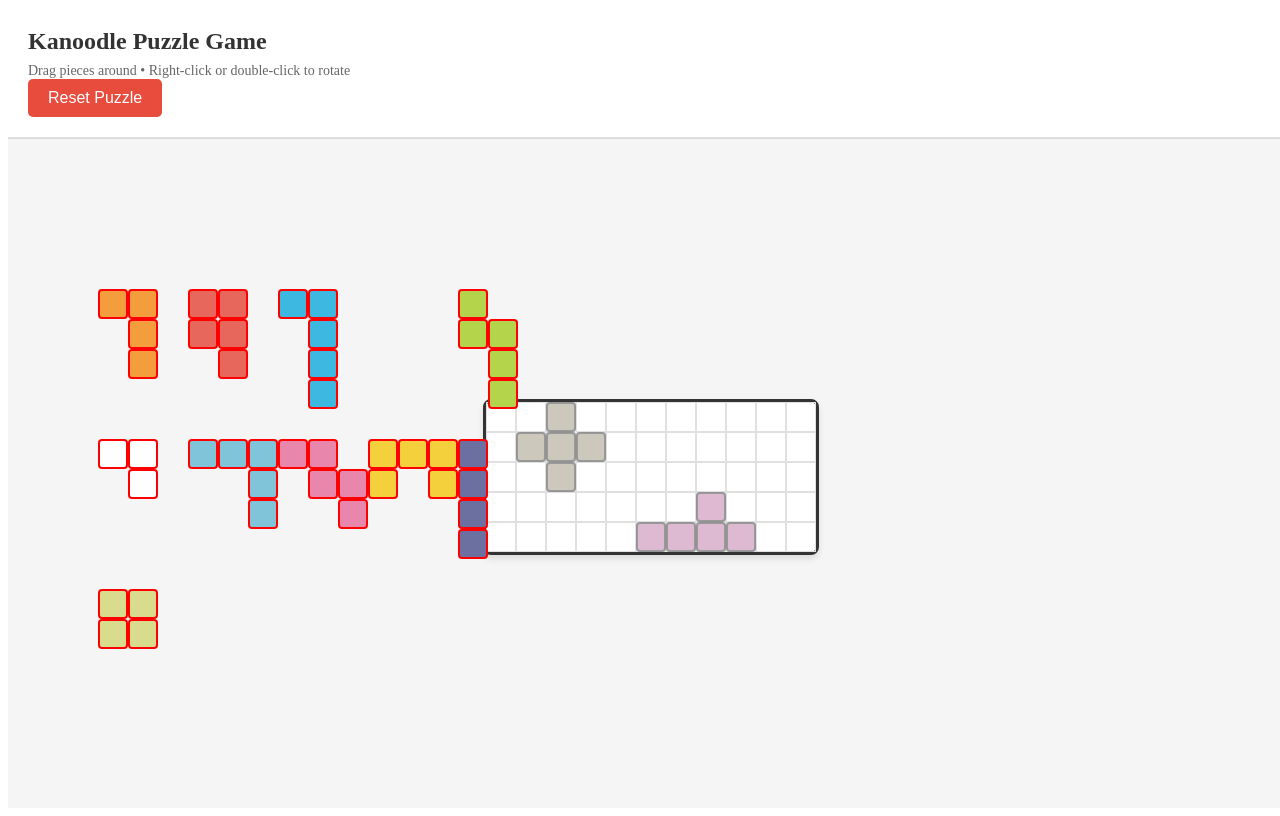
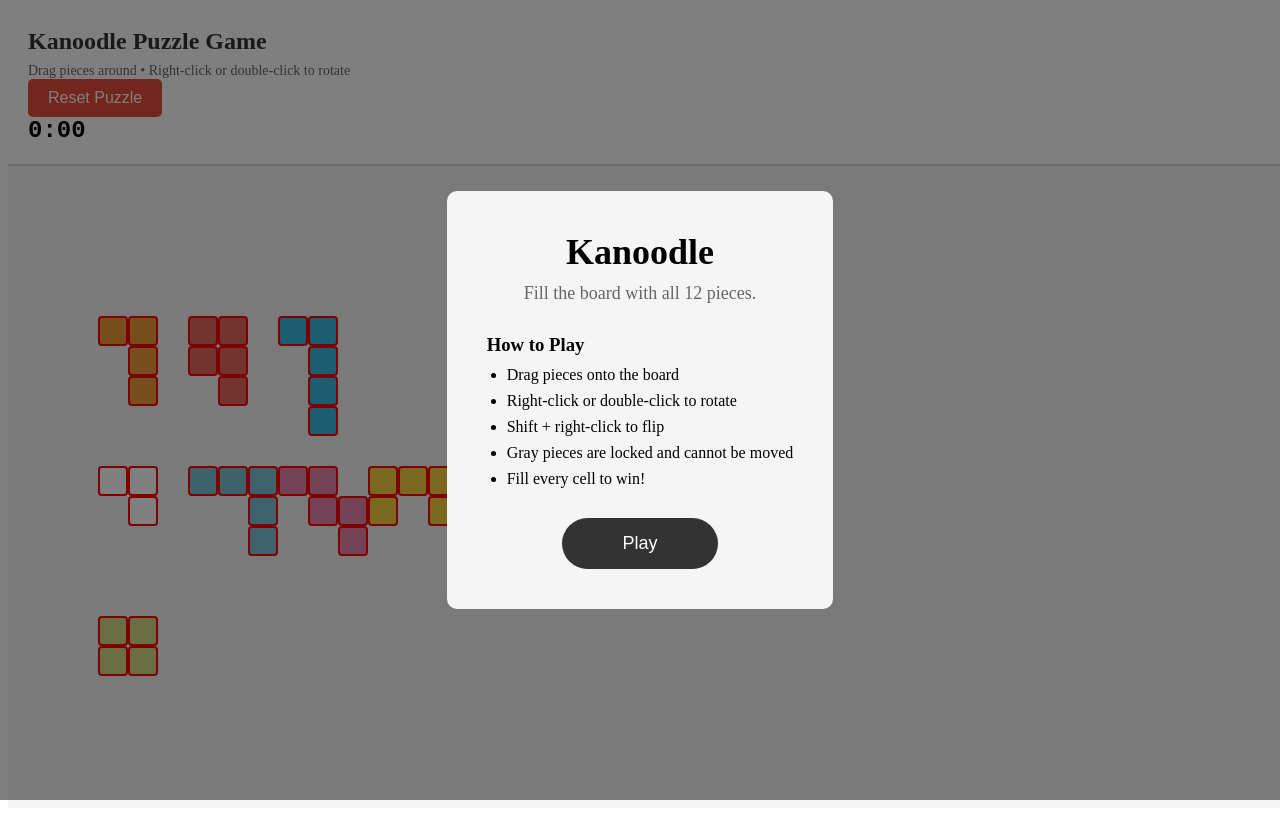
Before and after one commit to JaylenZeng/kanoodlele, a React (Vite) app in the folder project/: page / in a window 1280 px wide. Built offline with nearby package versions, Linux system fonts and the light colour scheme.

Commit message:
implement timer and opening modal

```diff
--- a/project/src/App.tsx
+++ b/project/src/App.tsx
@@ -18,6 +18,8 @@
 import { getTodaysSeed } from './game/random';
 import { checkWinCondition } from './game/GameController';
 import { ResetButton } from './components/UI/ResetButton';
+import { IntroModal } from './components/UI/IntroModal';
+import { Timer } from './components/UI/Timer';
 
 // load any previous progress the player made
 const savedState = loadGameState();
@@ -34,6 +36,9 @@
     const { pieces, updatePiecePosition, setPiecePosition, rotatePiece, reflectPiece, placePieceOnBoard, removePieceFromBoard } = useGameState(STARTING_STATE.pieces);
     const [isCompleted, setIsCompleted] = useState(isRestoringState ? savedState.isCompleted : false)
     const lastValidGridPosition = useRef<{ gridX: number; gridY: number } | null>(null);
+    const [hasStarted, setHasStarted] = useState(isRestoringState ? savedState.hasStarted : false);
+    const [timerRunning, setTimerRunning] = useState(isRestoringState && savedState.hasStarted && !savedState.isCompleted);
+    const [time, setTime] = useState(isRestoringState ? savedState.timer : 0);
     const hasInitialized = useRef(false);
 
     const { sensors, handleDragStart, handleDragEnd } = useDragAndDropSetup(
@@ -74,6 +79,15 @@
         window.location.reload();
     };
 
+    const handlePlay = (): void => {
+        setHasStarted(true);
+        setTimerRunning(true);
+    };
+
+    const handleTimeUpdate = (newTime: number): void => {
+        setTime(newTime);
+    };
+
     const piecesRef = useRef(pieces);
 
     // Update the ref whenever pieces changes
@@ -90,11 +104,12 @@
             seed: getTodaysSeed(),
             pieces: pieces,
             grid: grid,
-            timer: 1,
+            timer: time,
             isCompleted: checkWinCondition(grid),
+            hasStarted: true
         }
         saveGameState(newState);
-    }, [pieces, grid]);
+    }, [pieces, grid, time, hasStarted]);
 
     // for debugging piece and grid state
     // useEffect(() => {
@@ -120,12 +135,14 @@
 
     return (
         <div className={styles.container}>
+            {!hasStarted && <IntroModal onPlay={handlePlay} />}
             <div className={styles.header}>
                 <h1 className={styles.title}>Kanoodle Puzzle Game</h1>
                 <p className={styles.description}>
                     Drag pieces around • Right-click or double-click to rotate
                 </p>
                 <ResetButton onReset={handleReset} />
+                <Timer isRunning={timerRunning && !isCompleted} initialTime={time} onTimeUpdate={handleTimeUpdate} />
             </div>
 
             <div className={styles.gameArea}>
--- /dev/null
+++ b/project/src/components/UI/IntroModal.module.css
@@ -0,0 +1,64 @@
+.overlay {
+    position: fixed;
+    top: 0;
+    left: 0;
+    width: 100vw;
+    height: 100vh;
+    background-color: rgba(0, 0, 0, 0.5);
+    display: flex;
+    justify-content: center;
+    align-items: center;
+    z-index: 2000;
+}
+
+.modal {
+    background-color: #f5f5f5;
+    padding: 40px;
+    border-radius: 10px;
+    text-align: center;
+    max-width: 400px;
+}
+
+.title {
+    font-size: 36px;
+    margin: 0 0 10px 0;
+}
+
+.subtitle {
+    font-size: 18px;
+    color: #666;
+    margin: 0 0 30px 0;
+}
+
+.rules {
+    text-align: left;
+    margin-bottom: 30px;
+}
+
+.rules h3 {
+    margin: 0 0 10px 0;
+}
+
+.rules ul {
+    margin: 0;
+    padding-left: 20px;
+}
+
+.rules li {
+    margin-bottom: 8px;
+}
+
+.playButton {
+    padding: 15px 60px;
+    font-size: 18px;
+    background-color: #333;
+    color: white;
+    border: none;
+    border-radius: 30px;
+    cursor: pointer;
+    transition: background-color 0.2s;
+}
+
+.playButton:hover {
+    background-color: #555;
+}
--- /dev/null
+++ b/project/src/components/UI/IntroModal.tsx
@@ -0,0 +1,32 @@
+import { type ReactElement } from "react";
+import styles from './IntroModal.module.css';
+
+interface IntroModalProps {
+    onPlay: () => void;
+}
+
+export function IntroModal({ onPlay }: IntroModalProps): ReactElement {
+    return (
+        <div className={styles.overlay}>
+            <div className={styles.modal}>
+                <h1 className={styles.title}>Kanoodle</h1>
+                <p className={styles.subtitle}>Fill the board with all 12 pieces.</p>
+
+                <div className={styles.rules}>
+                    <h3>How to Play</h3>
+                    <ul>
+                        <li>Drag pieces onto the board</li>
+                        <li>Right-click or double-click to rotate</li>
+                        <li>Shift + right-click to flip</li>
+                        <li>Gray pieces are locked and cannot be moved</li>
+                        <li>Fill every cell to win!</li>
+                    </ul>
+                </div>
+
+                <button className={styles.playButton} onClick={onPlay}>
+                    Play
+                </button>
+            </div>
+        </div>
+    );
+}
--- /dev/null
+++ b/project/src/components/UI/Timer.module.css
@@ -0,0 +1,5 @@
+.timer {
+    font-size: 24px;
+    font-weight: bold;
+    font-family: monospace;
+}
--- /dev/null
+++ b/project/src/components/UI/Timer.tsx
@@ -0,0 +1,35 @@
+import { type ReactElement, useState, useEffect } from 'react';
+import styles from './Timer.module.css';
+
+interface TimerProps {
+    isRunning: boolean;
+    initialTime?: number;
+    onTimeUpdate?: (time: number) => void;
+}
+
+export function Timer({ isRunning, initialTime = 0, onTimeUpdate }: TimerProps): ReactElement {
+    const [time, setTime] = useState(initialTime);
+
+    useEffect(() => {
+        if (!isRunning) return;
+
+        const interval = setInterval(() => {
+            setTime(prev => {
+                const newTime = prev + 1;
+                onTimeUpdate?.(newTime);
+                return newTime;
+            });
+        }, 1000);
+
+        return () => clearInterval(interval);
+    }, [isRunning, onTimeUpdate]);
+
+    const minutes = Math.floor(time / 60);
+    const seconds = time % 60;
+
+    return (
+        <div className={styles.timer}>
+            {minutes}:{seconds.toString().padStart(2, '0')}
+        </div>
+    );
+}
--- a/project/src/utils/storage.ts
+++ b/project/src/utils/storage.ts
@@ -7,6 +7,7 @@
     grid: Cell[][]
     timer: number
     isCompleted: boolean
+    hasStarted: boolean
 }
 
 const STORAGE_KEY = 'kanoodle-game-state'
```
